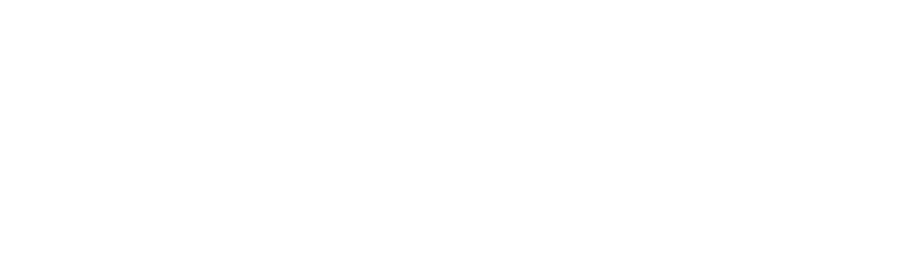
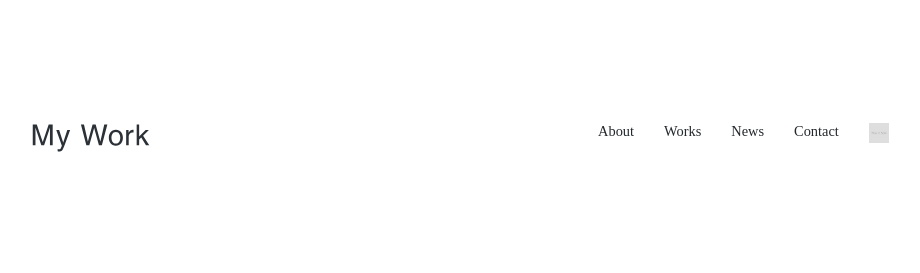
Before and after one commit to a-myzk/codestep-portfolio, a plain HTML site: page index.html in a window 1280 px wide. Shown: the whole page, without its empty margins (180-1100 px from the left). Drawn offline with Linux system fonts and the light colour scheme; some packages are replaced by stand-ins of ours.

Commit message:
[Update]ヘッダー作成

```diff
--- a/css/style.css
+++ b/css/style.css
@@ -1 +1,70 @@
 @charset "UTF-8";
+
+html {
+  font-size: 100%;
+}
+body {
+  color: #24292e;
+}
+a {
+  /* サイト内のリンクに下線が表示されないように設定 */
+  text-decoration: none;
+}
+img {
+  /* 画像が画面の横幅からはみ出るのを防ぐためにmaxサイズを設定 */
+  max-width: 100%;
+}
+li {
+  list-style: none;
+}
+.site-title {
+  line-height: 1px;
+}
+.site-title a {
+  display: block;
+}
+
+/* ヘッダー */
+#header {
+  max-width: 960px;
+  display: flex;
+  justify-content: space-between;
+  align-items: center;
+  height: 270px;
+  margin: 0 auto;
+  padding: 0 4%;
+}
+#header ul {
+  display: flex;
+  padding: 10px 0;
+}
+#header li {
+  font-size: 0.9rem;
+  margin-left: 30px;
+}
+#header li a {
+  color: #24292e;
+}
+#header li a:hover {
+  opacity: 0.7;
+}
+#header li img.icon {
+  width: 20px;
+}
+
+/* メディアクエリ */
+@media screen and (max-width: 600px) {
+  .site-title {
+    margin-top: 20px;
+  }
+
+  #header {
+    max-width: 100%;
+    height: auto;
+    flex-direction: column;
+  }
+  #header li {
+    font-size: 0.8rem;
+    margin-left: 20px;
+}
+}
--- a/index.html
+++ b/index.html
@@ -12,7 +12,18 @@
   <body>
     <!-- ヘッダー -->
     <header id="header">
-
+      <h1 class="site-title">
+        <a href="index.html"><img src="img/logo.svg" alt="My Work"></a>
+      </h1>
+      <nav>
+        <ul>
+          <li><a href="#about">About</a></li>
+          <li><a href="#works">Works</a></li>
+          <li><a href="#news">News</a></li>
+          <li><a href="#contact">Contact</a></li>
+          <li><a href="https://www.instagram.com/"><img class="icon" src="img/icon-instagram.png" alt="インスタグラム"></a></li>
+        </ul>
+      </nav>
     </header>
 
     <main>
```
